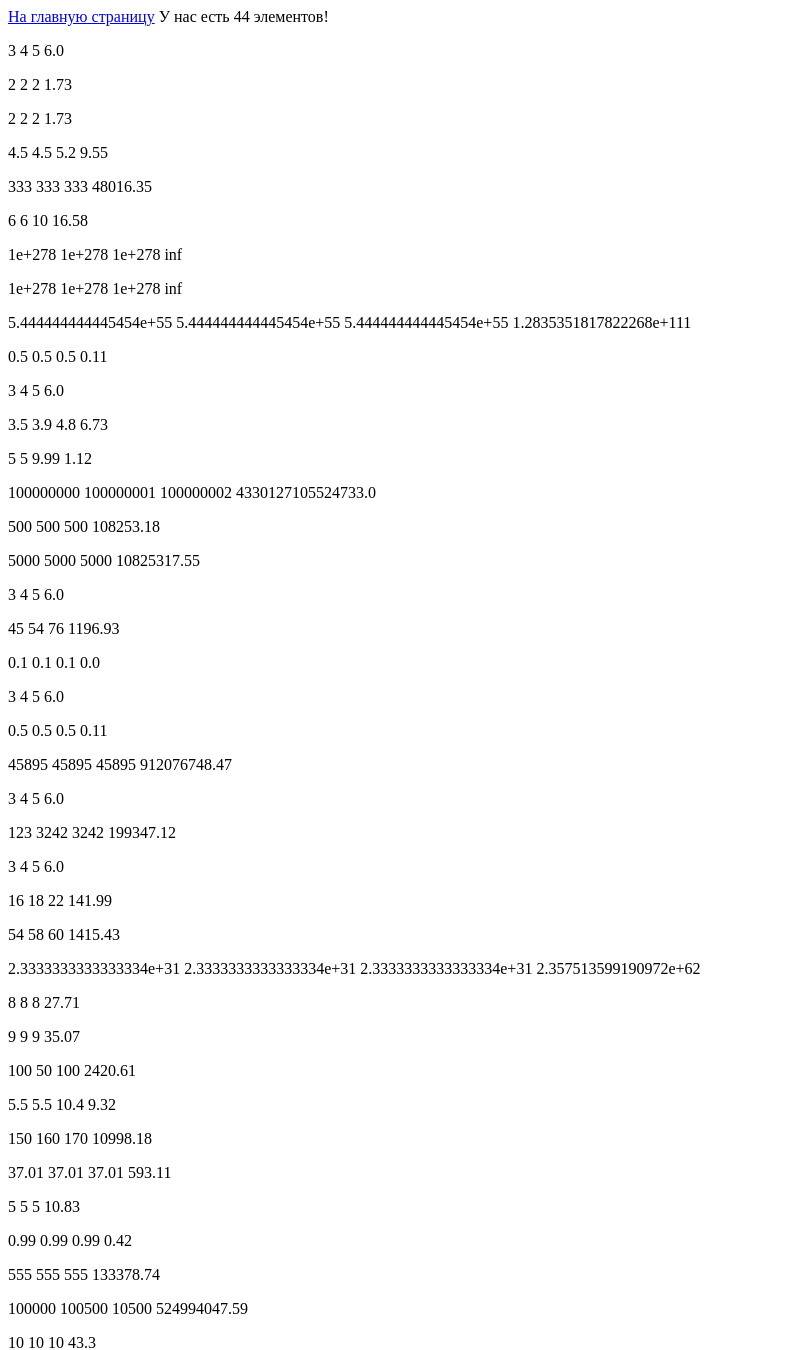
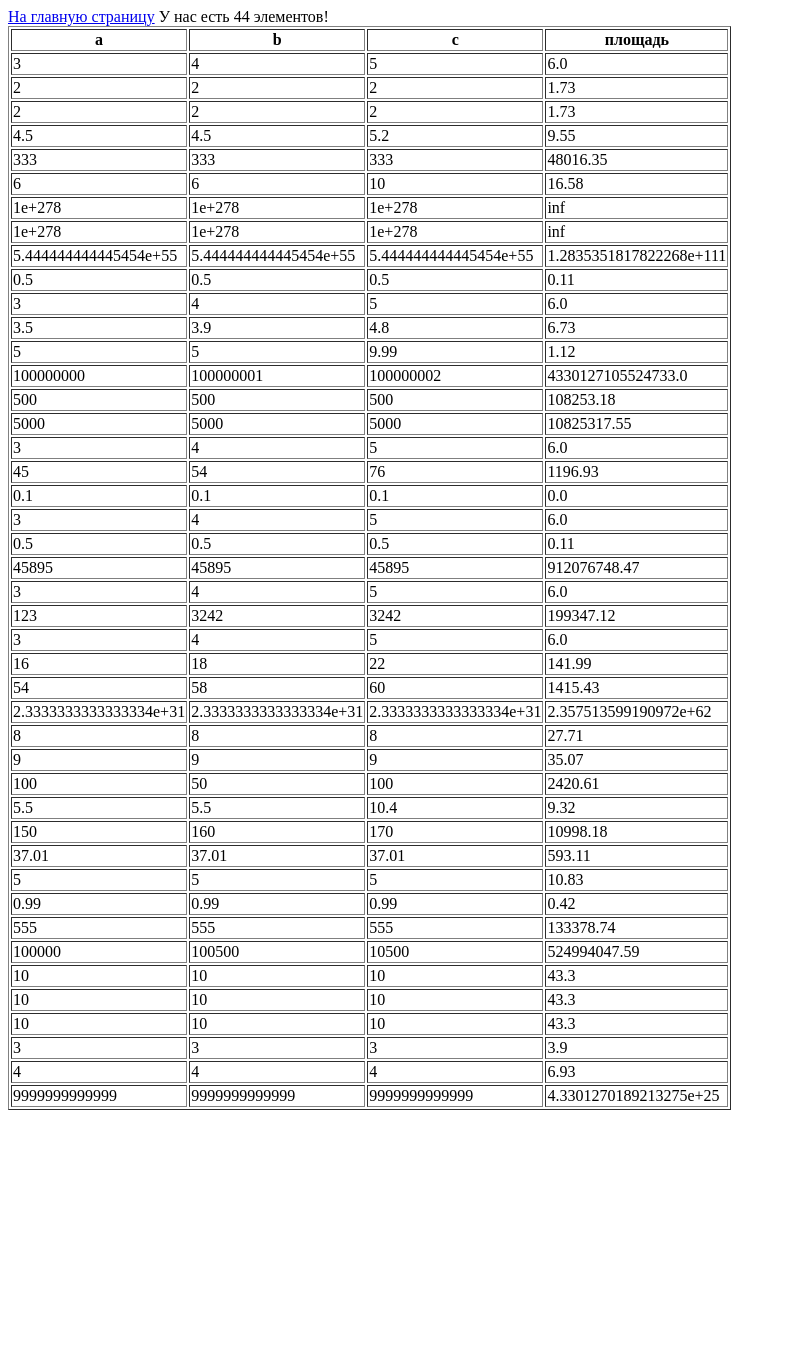
Before and after one commit to ipap0/flask_triangle, a Flask app: page /list in a window 1280 px wide. Shown: the top 1350 px of the page, without its empty margins (0-786 px from the left). After the commit the page ends 1110 px from the top, so only its background shows below. Run offline with Flask 3, Linux system fonts and the light colour scheme; data comes from the database, SQL or seed files in the repository; both versions use the stored data as it was after the commit; some libraries are stand-ins or nearby versions.

Commit message:
+ сортировка по площади ?

```diff
--- a/templates/list.html
+++ b/templates/list.html
@@ -3,20 +3,35 @@
 <head>
     <meta charset="UTF-8">
     <title>Список треугольников</title>
+    <link rel="stylesheet" type="text/css" href="http://ajax.aspnetcdn.com/ajax/jquery.dataTables/1.9.4/css/jquery.dataTables.css">
 </head>
 <body>
+<!--<script src="https://code.jquery.com/jquery-3.7.1.min.js">-->
+<!--<link rel="stylesheet" href="https://cdn.datatables.net/2.3.4/css/dataTables.dataTables.css" />-->
+<!--<script src="https://cdn.datatables.net/2.3.4/js/dataTables.js"></script>-->
+<!--<script>-->
+<!--new DataTable('#example');-->
+<!--</script>-->
+
     <a href="/">На главную страницу</a>
 {% if triangles|length > 0 %}
   У нас есть {{ triangles|length }} элементов!
-    {% for tr in triangles %}
-   <p>{{ tr.a }} {{ tr.b }} {{ tr.c }} {{tr.area()|round(2)}}</p>
+    <table id="example" class="display" border="1">
+        <thead>
+        <tr><th>a</th><th>b</th><th>c</th><th>площадь</th></tr>
+        </thead>
+        <tbody>
+{% for tr in triangles %}
+   <tr><td>{{ tr.a }}</td> <td>{{ tr.b }}</td> <td>{{ tr.c }}</td> <td>{{tr.area()|round(2)}}</td></tr>
 {% endfor %}
-
+        </tbody>
+ </table>
 
 {% else %}
   Список пуст.
 {% endif %}
 
+<script type="text/javascript" charset="utf8" src="http://ajax.aspnetcdn.com/ajax/jQuery/jquery-1.8.2.min.js"></script> <script type="text/javascript" charset="utf8" src="http://ajax.aspnetcdn.com/ajax/jquery.dataTables/1.9.4/jquery.dataTables.min.js"></script> <script> $(function(){ $("#example").dataTable(); }) </script>
 
 </body>
 </html>
```
Also changed, not shown: triangles.db.
